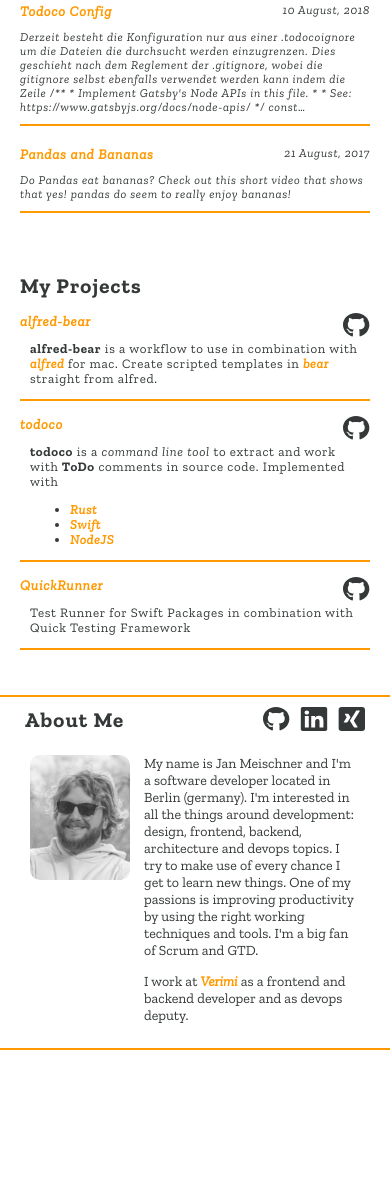
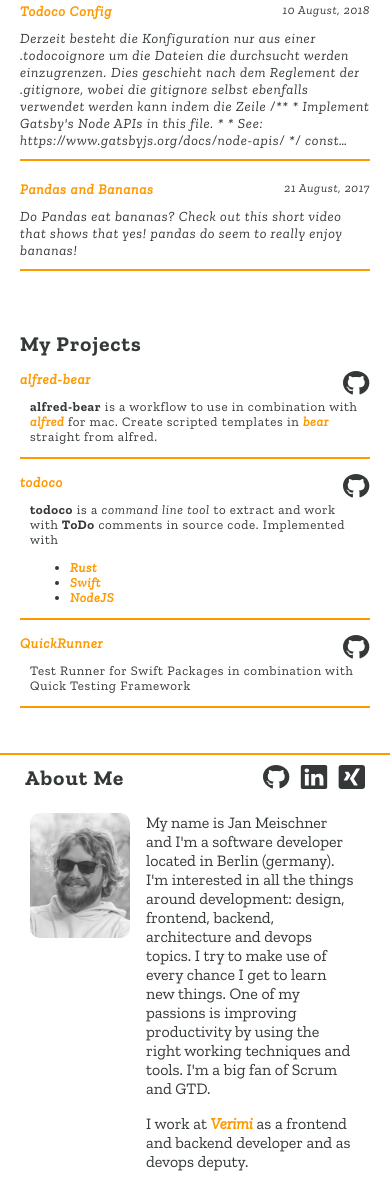
Before and after one commit to jmeischner/archive-jmeischner.github.io, a Gatsby site: page / in a window 390 px wide. Shown: the part 210-1400 px from the top of the page. Before the commit the page ends 1270 px from the top, so only its background shows below. Built offline with nearby package versions, Linux system fonts and the light colour scheme; Gatsby itself is replaced by a stand-in of ours.

Commit message:
Fix mobile view for blog post and play with font-sizes

```diff
--- a/src/components/base/pageTitle/title.js
+++ b/src/components/base/pageTitle/title.js
@@ -25,7 +25,7 @@
   letter-spacing: 3.28px;
   margin: 0 10px;
   text-align: left;
-  text-shadow: 0 1px 5px #ff9900;
+  text-shadow: 0 1px 5px ${p => p.theme.color.secondary};
 
   @media (${p => p.theme.media.small}) {
     font-size: 30px;
--- a/src/components/index/articleListItem.js
+++ b/src/components/index/articleListItem.js
@@ -6,7 +6,7 @@
 
 const ItemTitle = styled(Flex)`
   color: ${p => p.theme.color.secondary};
-  font-size: 18px;
+  font-size: ${p => p.theme.fontSize.h2 };
   font-style: italic;
   font-weight: ${p => p.theme.zilla.semibold};
   letter-spacing: 0.77px;
@@ -21,7 +21,7 @@
 const ItemDate = styled(Flex)`
   font-weight: ${p => p.theme.zilla.light};
   font-style: italic;
-  font-size: 12px;
+  font-size: ${p => p.theme.fontSize.xsm};
   letter-spacing: 0.66px;
   text-align: right;
 `
@@ -30,13 +30,13 @@
   text-align: left;
   margin-bottom: 10px;
   margin-left: 10px;
-  font-weight: ${p => p.theme.zilla.regular};
-  font-size: 14px;
-  letter-spacing: 0.77px;
+  font-weight: ${p => p.theme.zilla.light};
+  font-size: ${p => p.theme.fontSize.sm};
+  letter-spacing: 0.67px;
 
   @media (${p => p.theme.media.small}) {
     font-weight: ${p => p.theme.zilla.light};
-    font-size: 12px;
+    font-size: ${p => p.theme.fontSize.sm};
     letter-spacing: 0.66px;
     margin-left: 0;
   }
--- a/src/components/layout/footer.js
+++ b/src/components/layout/footer.js
@@ -43,7 +43,7 @@
 
 const AboutMeText = styled.p`
   font-weight: ${p => p.theme.zilla.light};
-  font-size: 14px;
+  font-size: ${p => p.theme.fontSize.s };
   margin: 0 1em;
 `
 
--- a/src/components/layout/theme.js
+++ b/src/components/layout/theme.js
@@ -18,7 +18,10 @@
     h1: "24px",
     h2: "18px",
     h3: "21px",
-    p: "14px"
+    p: "18px",
+    s: "16px",
+    sm: "14px",
+    xsm: "12px"
   },
   breakpoint: {
     small: small,
```
Also changed, not shown: src/templates/blogPost.js (+14 -3 lines).
